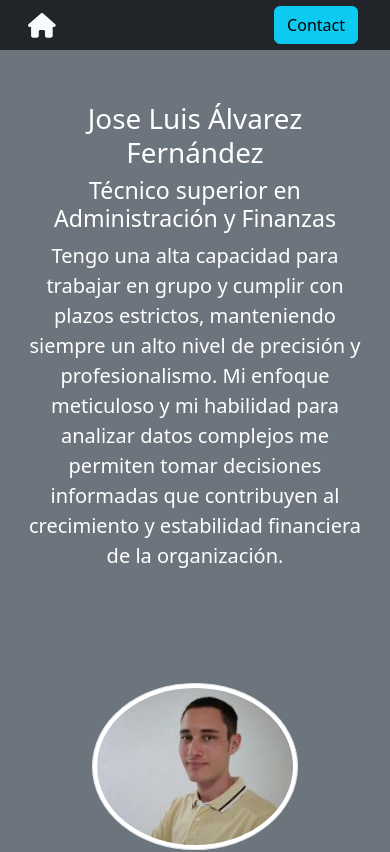
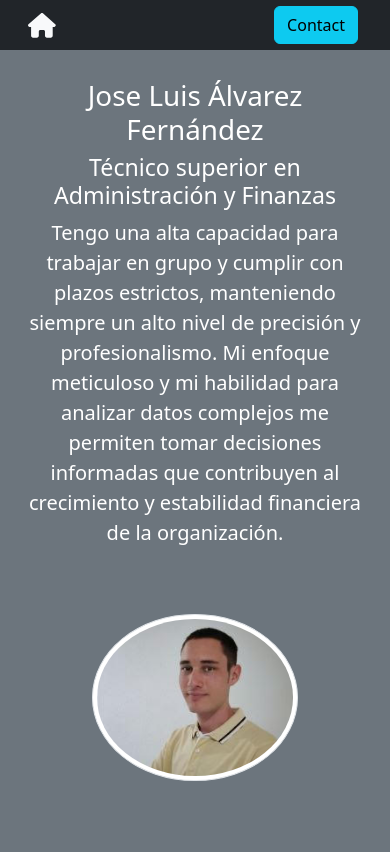
Before and after one commit to NEBUR342/portfoliojl, a React (Create React App) app: page /portfoliojl in a window 390 px wide. Shown: the top 852 px of the page. Built offline with nearby package versions, Linux system fonts and the light colour scheme.

Commit message:
agrego margen

```diff
--- a/src/App.css
+++ b/src/App.css
@@ -73,6 +73,16 @@
   height: 100vh;
 }
 
+.margen-bottom {
+  margin-bottom: 0;
+}
+
+@media screen and (max-width: 767px) {
+  .margen-bottom {
+    margin-bottom: 25%;
+  }
+}
+
 .bg-bloque1{
   background-color: #F5B7B1;
 }
--- a/src/components/Home.jsx
+++ b/src/components/Home.jsx
@@ -17,7 +17,7 @@ const Home = () => {
               <h3>{jsonData.profesion}</h3>
               <p className="lead">{jsonData.descripcionPersonal}</p>
             </Col>
-            <Col md={6}>
+            <Col md={6} className="margen-bottom">
               <img
                 src={imagen}
                 alt="Foto perfil"
```
